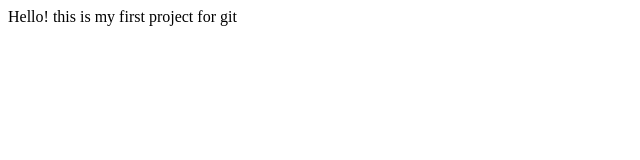
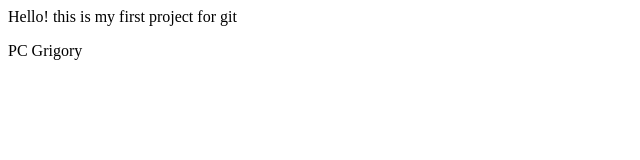
Before and after one commit to gdronov/git-test, a plain HTML site: page index.html in a window 1280 px wide. Shown: the full height of the page, 0-640 px from the left. Drawn offline with Linux system fonts and the light colour scheme.

Commit message:
PC: changed index.html - added paragpaph

```diff
--- a/index.html
+++ b/index.html
@@ -1 +1,2 @@
 <p>Hello! this is my first project for git</p>
+<p>PC Grigory</p>
```
